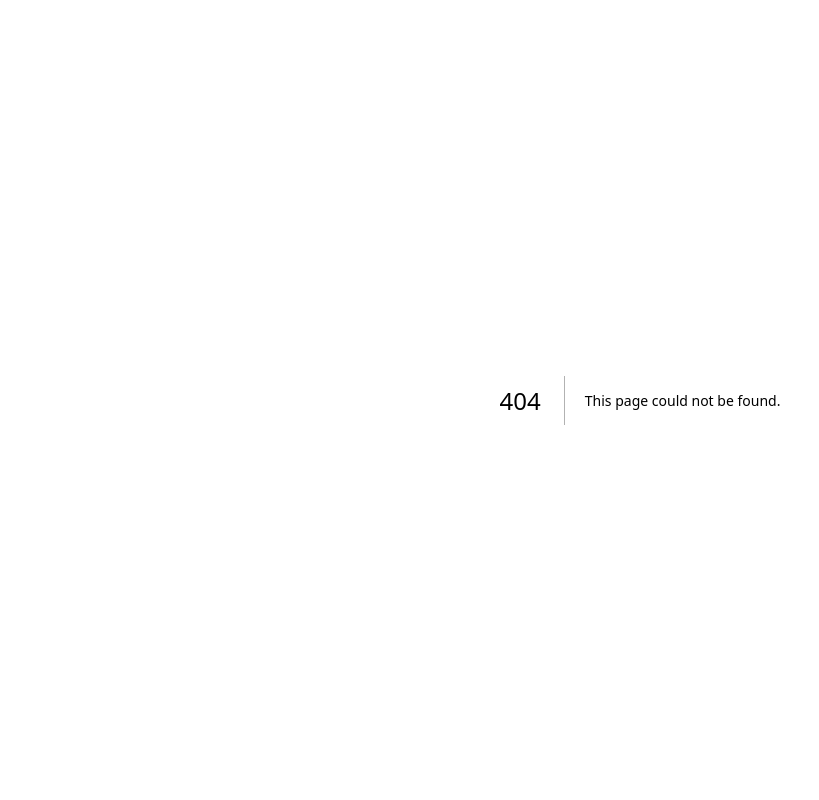
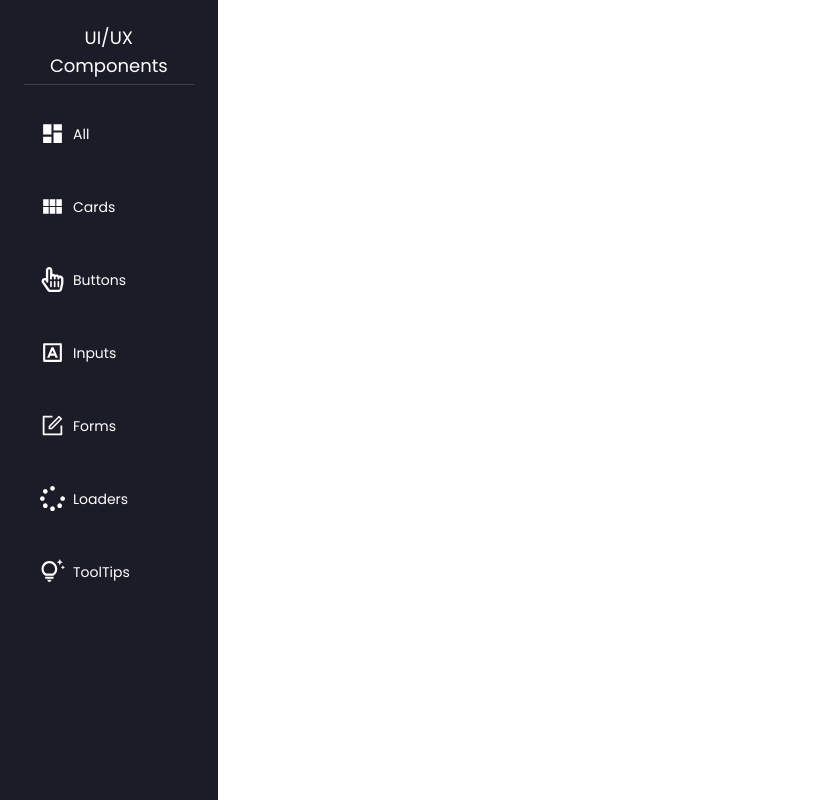
Before and after one commit to AddyDev555/Portfolio, a Next.js app: page /store in a window 1280 px wide. Before the commit this address had no page. Shown: the whole page, without its empty margins (0-819 px from the left). Built offline with nearby package versions, Linux system fonts and the light colour scheme.

Commit message:
Added UI/UX Store page also added the sidebar componente for this.

```diff
--- a/app/contacts/components/contactForm.jsx
+++ b/app/contacts/components/contactForm.jsx
@@ -78,7 +78,7 @@ const ContactMe = () => {
 
     return (
         <div className="min-h-screen bg-gradient-to-br from-black via-gray-900 to-black text-white flex justify-center p-6">
-            <div>
+            <div className="hidden lg:block">
                 <Image
                     src="/loginSideImage.jpg"
                     alt="login Picture"
@@ -94,7 +94,7 @@ const ContactMe = () => {
                             <FaArrowLeft className="text-2xl" />
                         </div>
                     </Link>
-                    <h2 className="text-4xl font-extrabold mb-8 text-transparent bg-clip-text bg-gradient-to-r from-yellow-400 to-yellow-600">Get In Touch</h2>
+                    <h2 className="text-2xl lg:text-4xl font-extrabold mb-8 text-transparent bg-clip-text bg-gradient-to-r from-yellow-400 to-yellow-600">Get In Touch</h2>
                 </div>
 
                 {status.message && (
--- a/app/projects/components/ProjectsContainer.jsx
+++ b/app/projects/components/ProjectsContainer.jsx
@@ -69,7 +69,6 @@ export default function ProjectsContainer() {
         { name: "Home", href: "/" },
         { name: "Projects", href: "/projects" },
         { name: "Contact", href: "/contacts" },
-        { name: "Blogs", href: "/blogs" },
         { name: "UI/UX Store", href: "/store" }
     ];
 
--- /dev/null
+++ b/app/store/components/storeCard.jsx
@@ -0,0 +1,9 @@
+import React from 'react'
+
+export default function StoreCard() {
+    return (
+        <div>
+
+        </div>
+    )
+}
--- /dev/null
+++ b/app/store/components/storeSidebar.jsx
@@ -0,0 +1,39 @@
+import React from 'react'
+import { MdViewModule, MdDashboard, MdOutlineTipsAndUpdates } from "react-icons/md";
+import { FaRegHandPointer, FaSpinner } from "react-icons/fa";
+import { RiInputMethodLine } from "react-icons/ri";
+import { AiOutlineForm } from "react-icons/ai";
+import { Poppins } from 'next/font/google';
+
+const poppins = Poppins({
+    subsets: ['latin'],
+    weight: ['400', '600', '700'],
+    variable: '--font-poppins',
+});
+
+export default function StoreSidebar() {
+
+    const elements = [
+        { id: 1, label: "All", icon: <MdDashboard size={25} /> },
+        { id: 2, label: "Cards", icon: <MdViewModule size={25}/> },
+        { id: 3, label: "Buttons", icon: <FaRegHandPointer size={25}/> },
+        { id: 4, label: "Inputs", icon: <RiInputMethodLine size={25}/> },
+        { id: 5, label: "Forms", icon: <AiOutlineForm size={25}/> },
+        { id: 6, label: "Loaders", icon: <FaSpinner size={25}/> },
+        { id: 7, label: "ToolTips", icon: <MdOutlineTipsAndUpdates size={25}/> },
+    ];
+
+    return (
+        <div className={`${poppins.className} p-6 w-[17%] h-[100vh] overflow-y-hidden bg-[#1c1c29]`}>
+            <div>
+                <h1 className='text-lg text-center text-white mb-5 border-b border-gray-700 pb-1'>UI/UX Components</h1>
+                {elements.map((item) => (
+                    <div className='flex p-4 rounded cursor-pointer hover:bg-gray-800 items-center mb-4 gap-2 text-white text-sm' key={item.id}>
+                        {item.icon}
+                        <p>{item.label}</p>
+                    </div>
+                ))}
+            </div>
+        </div>
+    )
+}
--- /dev/null
+++ b/app/store/page.js
@@ -0,0 +1,15 @@
+import React from 'react'
+import StoreSidebar from './components/storeSidebar'
+
+export const metadata = {
+    title: "AdiVerse | UI/UX Store",
+    description: "This page showcases some of my UI/UX components.",
+};
+
+export default function page() {
+    return (
+        <div>
+            <StoreSidebar />
+        </div>
+    )
+}
--- a/components/MainHomepage.jsx
+++ b/components/MainHomepage.jsx
@@ -1,5 +1,5 @@
 "use client";
-import React, { useState, useEffect } from 'react'
+import React, { useState, useEffect, useRef } from 'react'
 import Image from 'next/image';
 import { Menu, X } from 'lucide-react';
 import {
@@ -13,12 +13,22 @@ import Internships from './Internships';
 import AcademicAchievements from './Achivements';
 import ExtraCurricularActivities from './Hobbies';
 import Certification from "./Certification";
+import { FaFileAlt, FaSearch } from "react-icons/fa";
 
 export default function MainHomepage() {
     const [currentTextIndex, setCurrentTextIndex] = useState(0);
     const [displayText, setDisplayText] = useState('');
     const [isDeleting, setIsDeleting] = useState(false);
     const [isMenu, setIsMenu] = useState(false);
+    const sectionRef = useRef(null);
+
+    const handleScroll = () => {
+        sectionRef.current?.scrollIntoView({ behavior: "smooth" });
+    };
+
+    const openResume = () => {
+        window.open("https://drive.google.com/file/d/1ZR_I02iMq5vhycitpdtbjxr4o15L3o14/view?usp=drive_link", "_blank");
+    };
 
     const textList = [
         "Building automation tools.",
@@ -55,8 +65,7 @@ export default function MainHomepage() {
         { name: "Home", href: "/" },
         { name: "Projects", href: "/projects" },
         { name: "Contact", href: "/contacts" },
-        {name: "Blogs", href: "/blogs"},
-        {name: "UI/UX Store", href: "/store"}
+        { name: "UI/UX Store", href: "/store" }
     ];
 
     useEffect(() => {
@@ -123,9 +132,17 @@ export default function MainHomepage() {
                             </span>
                             <span className="text-yellow-400"> &lt;/code&gt;</span>
                         </p>
-                        <button className="text-sm mt-8 bg-yellow-500 hover:bg-yellow-600 text-black font-bold py-3 px-3 cursor-pointer rounded shadow-md transition-all duration-200 hidden md:block">
-                            EXPLORE NOW
-                        </button>
+                        <div className="flex items-center gap-2 w-full">
+                            <button onClick={handleScroll} className="text-sm mt-8 bg-yellow-500 hover:bg-yellow-600 text-black font-bold py-3 px-3 cursor-pointer rounded shadow-md transition-all duration-200 hidden lg:flex lg:gap-2 items-center">
+                                <FaSearch className="text-black"/>
+                                <p>EXPLORE NOW</p>
+                            </button>
+                            <button onClick={openResume} className="items-center text-sm mt-8 border border-yellow-500 bg-transparent backdrop-blur-sm text-white font-bold py-3 px-4 cursor-pointer rounded shadow-md transition-all duration-200 hover:bg-yellow-600/30 hidden lg:flex lg:gap-2">
+                                <FaFileAlt className="text-white" />
+                                <p>RESUME</p>
+                            </button>
+
+                        </div>
                         {/* Social Media - Only show on mobile */}
                         <div className="pt-3 md:hidden">
                             <div className="flex items-center gap-4">
@@ -212,7 +229,7 @@ export default function MainHomepage() {
 
 
             {/* Skills Container */}
-            <div className='lg:pl-18 lg:pr-18 pt-4'>
+            <div ref={sectionRef} className='lg:pl-18 lg:pr-18 pt-4'>
                 <SkillsSection />
             </div>
 
```
